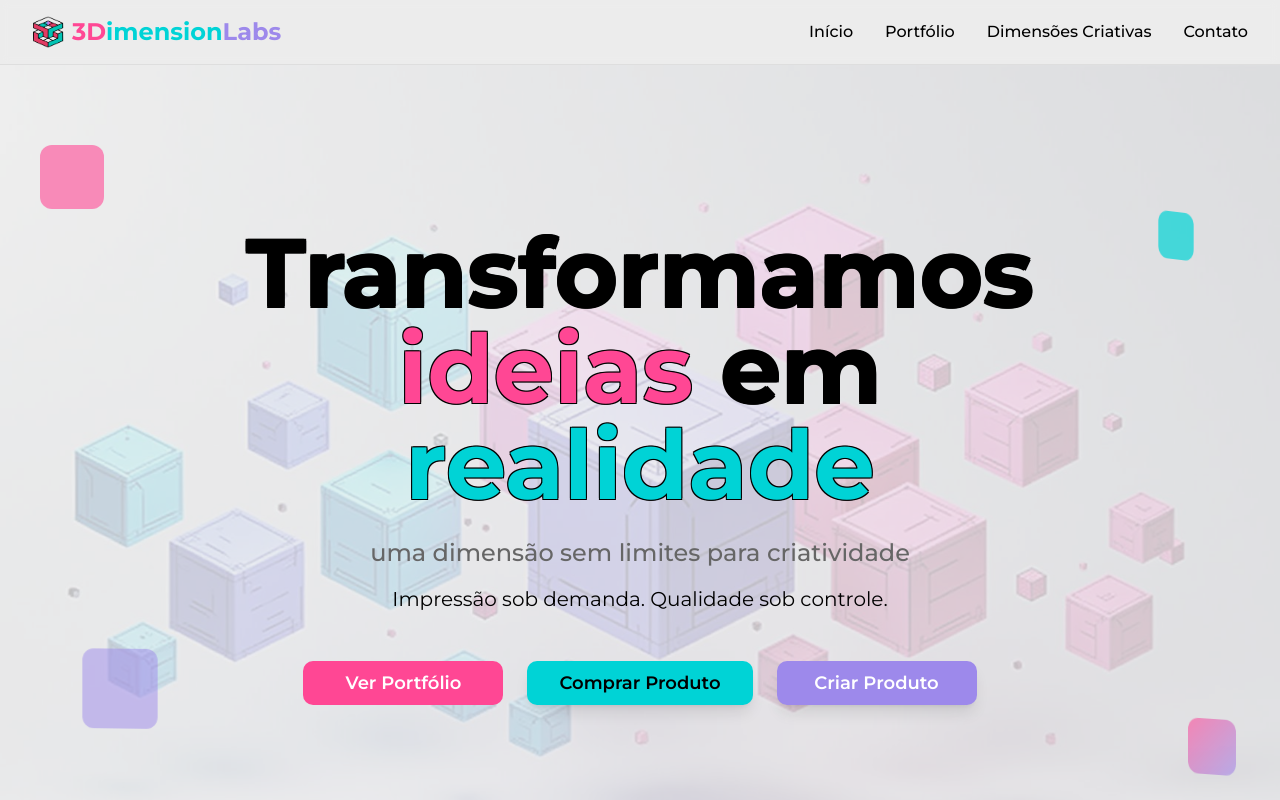
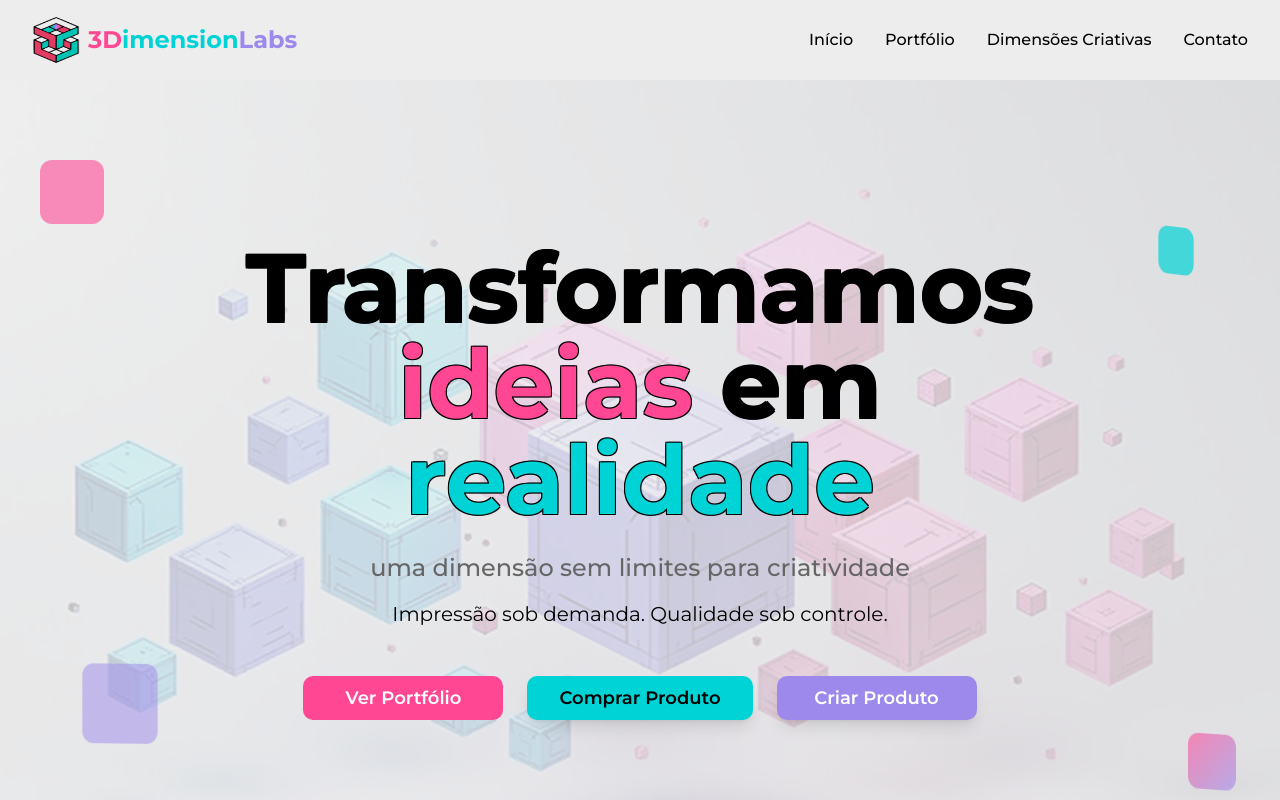
Before and after one commit to lapixlazuli/cube-craft-gallery-website, a React (Vite) app: page / in a window 1280 px wide. Shown: the top 800 px of the page. Built offline with nearby package versions, Linux system fonts and the light colour scheme.

Commit message:
Increase logo and update navbar behavior

```diff
--- a/src/components/Header.tsx
+++ b/src/components/Header.tsx
@@ -1,10 +1,20 @@
-import { useState } from "react";
+import { useState, useEffect } from "react";
+import { cn } from "@/lib/utils";
 import { Menu, X } from "lucide-react";
 import { Button } from "@/components/ui/button";
 import logo from "@/assets/geral/logo.png";
 
 const Header = () => {
   const [isMenuOpen, setIsMenuOpen] = useState(false);
+  const [isScrolled, setIsScrolled] = useState(false);
+
+  useEffect(() => {
+    const onScroll = () => {
+      setIsScrolled(window.scrollY > 0);
+    };
+    window.addEventListener("scroll", onScroll);
+    return () => window.removeEventListener("scroll", onScroll);
+  }, []);
 
   const navigation = [
     { name: "Início", href: "/#home" },
@@ -14,12 +24,17 @@ const Header = () => {
   ];
 
   return (
-    <header className="sticky top-0 z-50 bg-background/95 backdrop-blur-sm border-b border-border">
+    <header
+      className={cn(
+        "sticky top-0 z-50 backdrop-blur-sm transition-colors",
+        isScrolled ? "bg-background border-b border-border" : "bg-transparent"
+      )}
+    >
       <div className="container mx-auto px-4 sm:px-6 lg:px-8">
-        <div className="flex items-center justify-between h-16">
+        <div className="flex items-center justify-between h-20">
           {/* Logo */}
           <a href="/#home" className="flex items-center">
-            <img src={logo} alt="3DimensionLabs logo" className="h-8 w-8 mr-2" />
+            <img src={logo} alt="3DimensionLabs logo" className="h-12 w-12 mr-2" />
             <div className="text-2xl font-bold font-montserrat text-foreground">
               <span className="text-neon-pink">3D</span>
               <span className="text-neon-cyan">imension</span>
```
